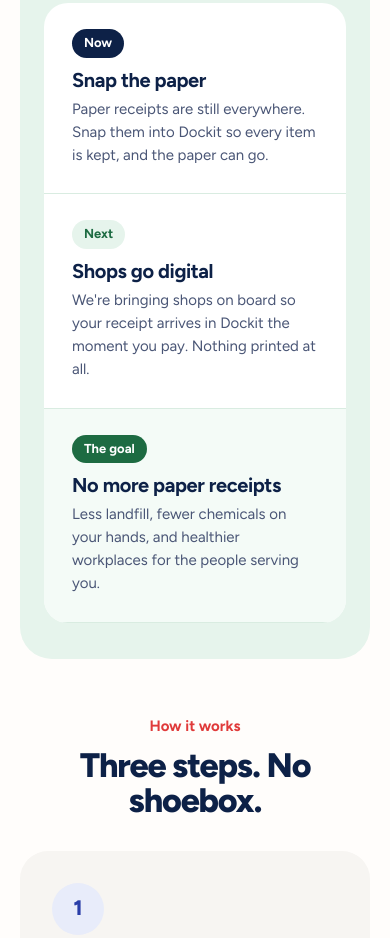
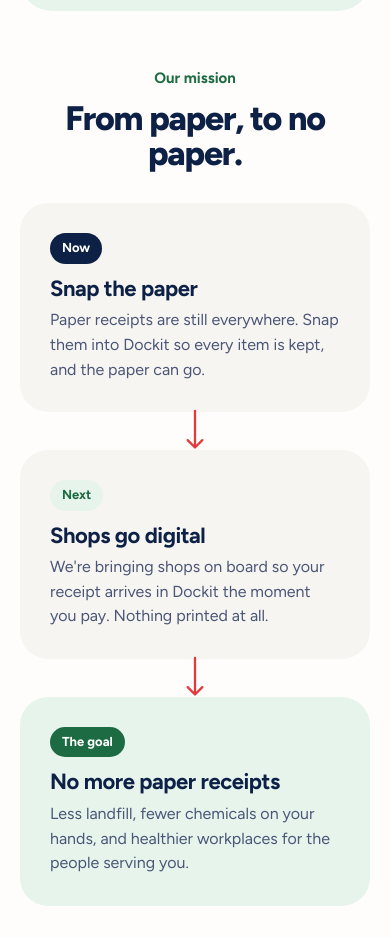
Before and after one commit to Dockit-website/dockit-website, a plain HTML site: page index.html in a window 390 px wide. Shown: the part 3296-4234 px from the top of the page. Drawn offline with Linux system fonts and the light colour scheme.

Commit message:
Draft: mission path as its own section with arrows
Co-Authored-By: Claude Opus 5.5 <noreply@anthropic.com>
Claude-Session: https://claude.ai/code/session_01JhxBUHHDsAZ1Lg2jspooR9

```diff
--- a/css/site.css
+++ b/css/site.css
@@ -86,15 +86,16 @@ p{margin:0 0 12px}
 .mcard .src{margin-top:auto;padding-top:16px;font-size:14px;line-height:1.6}
 .src a{color:#1d6b42;font-weight:600;text-underline-offset:3px}
 
-.road{display:grid;grid-template-columns:repeat(3,minmax(0,1fr));gap:0;margin-top:28px;background:#fff;border-radius:24px;overflow:hidden}
-.road-step{padding:26px 28px;border-right:1px solid #d9ece1;position:relative}
-.road-step:last-child{border-right:0}
-.road-step h3{font-size:20px;margin:10px 0 6px}
-.road-step p{margin:0;font-size:15px;color:var(--muted)}
-.road-tag{display:inline-block;font-weight:700;font-size:13px;padding:4px 12px;border-radius:999px;background:var(--green);color:#1d6b42}
+.road{display:grid;grid-template-columns:1fr auto 1fr auto 1fr;align-items:stretch;gap:16px}
+.road-step{background:var(--soft);border-radius:28px;padding:30px}
+.road-step h3{font-size:22px;margin:12px 0 6px}
+.road-step p{margin:0;font-size:16px;color:var(--muted)}
+.road-tag{display:inline-block;font-weight:700;font-size:13px;padding:5px 12px;border-radius:999px;background:var(--green);color:#1d6b42}
 .road-now .road-tag{background:var(--navy);color:#fff}
-.road-goal{background:#f4fbf7}
+.road-goal{background:var(--green)}
 .road-goal .road-tag{background:#1d6b42;color:#fff}
+.road-arrow{display:flex;align-items:center;color:var(--red)}
+.road-arrow svg{width:44px;height:22px}
 
 /* steps */
 .steps{display:grid;grid-template-columns:repeat(3,minmax(0,1fr));gap:20px}
@@ -167,12 +168,14 @@ p{margin:0 0 12px}
   .feature,.privacy{grid-template-columns:1fr}
   .feature-flip .feature-art{order:0}
   .feature-art{height:480px}
-  .steps,.mission-cards,.road{grid-template-columns:1fr}
-  .road-step{border-right:0;border-bottom:1px solid #d9ece1}
+  .steps,.mission-cards{grid-template-columns:1fr}
   .biz{flex-direction:column;align-items:flex-start}
 }
 /* phone */
 @media (max-width:760px){
+  .road{grid-template-columns:1fr;gap:8px}
+  .road-arrow{justify-content:center}
+  .road-arrow svg{transform:rotate(90deg)}
   body{font-size:16px}
   .wrap{padding:0 20px}
   .nav-inner{height:68px}
--- a/index.html
+++ b/index.html
@@ -97,11 +97,23 @@
           <p class="src">Read more: <a href="https://www.pca.state.mn.us/bpa-and-bps-in-thermal-paper" target="_blank" rel="noopener">Minnesota Pollution Control Agency</a> · <a href="https://whsc.on.ca/What-s-new/News-Archive/Sales-receipts-pose-toxic-exposures-evidence-mounts" target="_blank" rel="noopener">Workers Health &amp; Safety Centre</a></p>
         </article>
       </div>
-      <div class="road">
-        <div class="road-step road-now"><span class="road-tag">Now</span><h3>Snap the paper</h3><p>Paper receipts are still everywhere. Snap them into Dockit so every item is kept, and the paper can go.</p></div>
-        <div class="road-step"><span class="road-tag">Next</span><h3>Shops go digital</h3><p>We're bringing shops on board so your receipt arrives in Dockit the moment you pay. Nothing printed at all.</p></div>
-        <div class="road-step road-goal"><span class="road-tag">The goal</span><h3>No more paper receipts</h3><p>Less landfill, fewer chemicals on your hands, and healthier workplaces for the people serving you.</p></div>
-      </div>
+    </div>
+  </div>
+</section>
+
+<!-- PATH -->
+<section id="mission" class="section">
+  <div class="wrap">
+    <div class="center-head">
+      <p class="eyebrow eyebrow-green">Our mission</p>
+      <h2>From paper, to no paper.</h2>
+    </div>
+    <div class="road">
+      <div class="road-step road-now"><span class="road-tag">Now</span><h3>Snap the paper</h3><p>Paper receipts are still everywhere. Snap them into Dockit so every item is kept, and the paper can go.</p></div>
+      <div class="road-arrow" aria-hidden="true"><svg viewBox="0 0 48 24" fill="none"><path d="M2 12h40M34 4l8 8-8 8" stroke="currentColor" stroke-width="2.5" stroke-linecap="round" stroke-linejoin="round"/></svg></div>
+      <div class="road-step"><span class="road-tag">Next</span><h3>Shops go digital</h3><p>We're bringing shops on board so your receipt arrives in Dockit the moment you pay. Nothing printed at all.</p></div>
+      <div class="road-arrow" aria-hidden="true"><svg viewBox="0 0 48 24" fill="none"><path d="M2 12h40M34 4l8 8-8 8" stroke="currentColor" stroke-width="2.5" stroke-linecap="round" stroke-linejoin="round"/></svg></div>
+      <div class="road-step road-goal"><span class="road-tag">The goal</span><h3>No more paper receipts</h3><p>Less landfill, fewer chemicals on your hands, and healthier workplaces for the people serving you.</p></div>
     </div>
   </div>
 </section>
```
